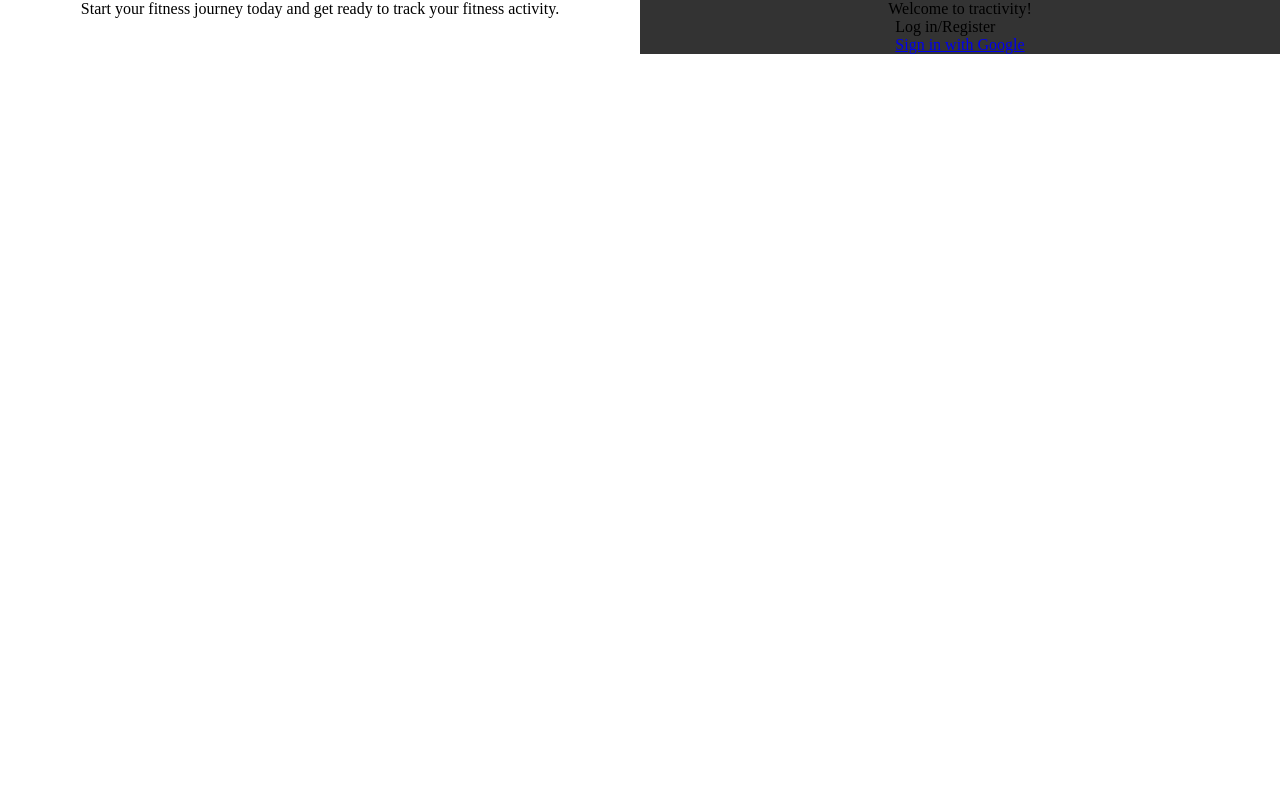
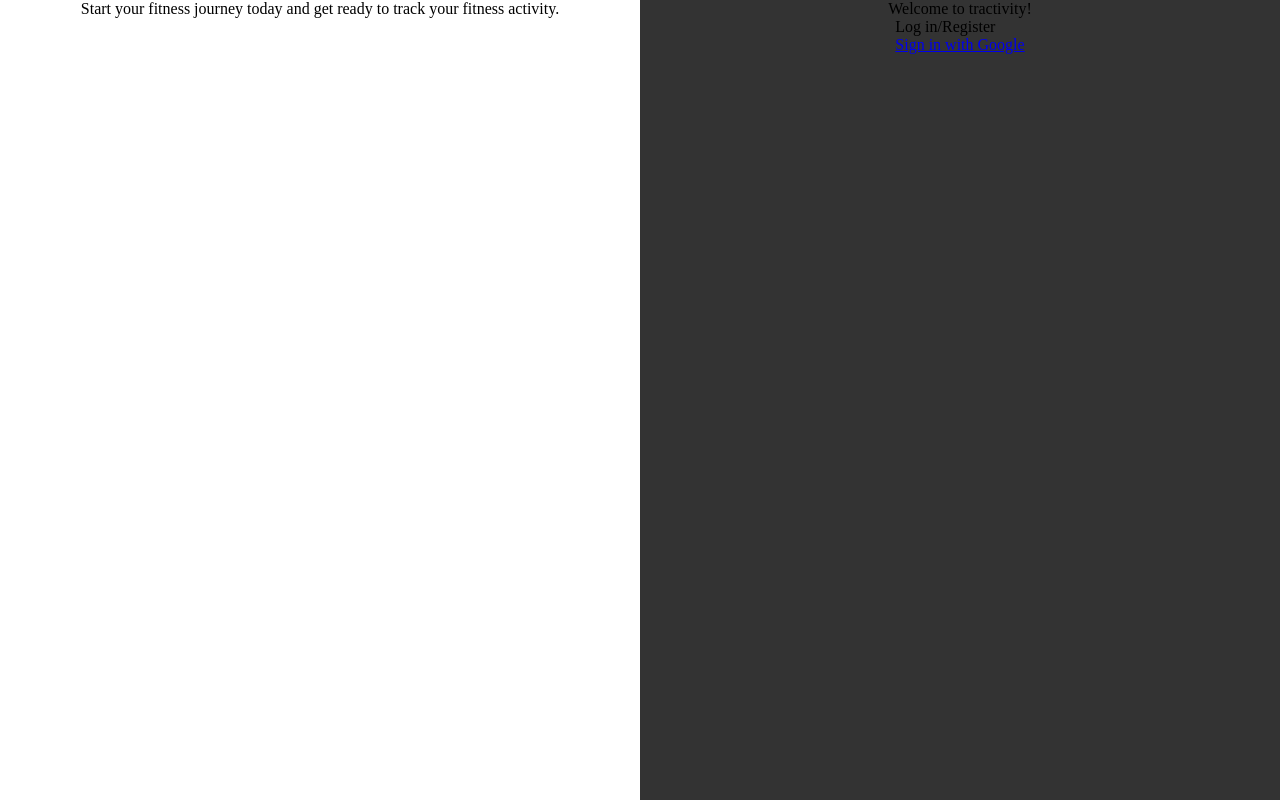
Before and after one commit to jtmeneses707/FitnessLog, a website: page public/splash.html in a window 1280 px wide. Drawn offline with Linux system fonts and the light colour scheme.

Commit message:
Made tiles 100% height

```diff
--- a/public/css/splash.css
+++ b/public/css/splash.css
@@ -1,3 +1,7 @@
+html, body, main {
+  height: 100%;
+}
+
 .tileContainer {
     display: flex;
     flex-direction: row;
```
